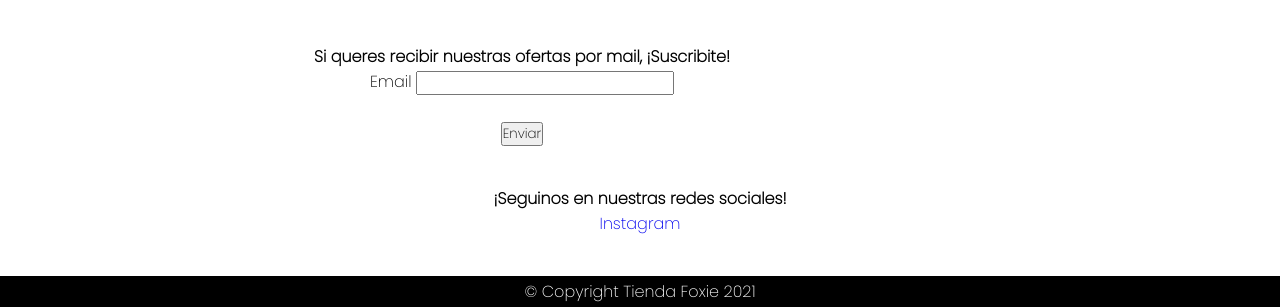
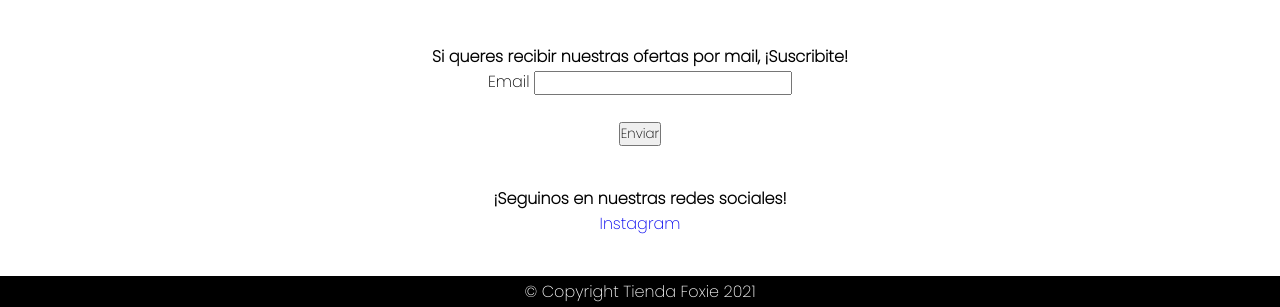
Before and after one commit to lcarassai/Proyecto-Final, a plain HTML site: page index.html in a window 1280 px wide. Shown: the part 1018-1325 px from the top of the page. Drawn offline with Linux system fonts and the light colour scheme.

Commit message:
modifico form

```diff
--- a/css/style.css
+++ b/css/style.css
@@ -94,10 +94,6 @@ h3 {
 
 
 /* Contacto */
-.main-container form {
-  width: 80%;
-  margin: 10px;
-}
 #contacto {
   background: white;
   font-family: Cambria, Cochin, Georgia, Times, "Times New Roman", serif;
```
